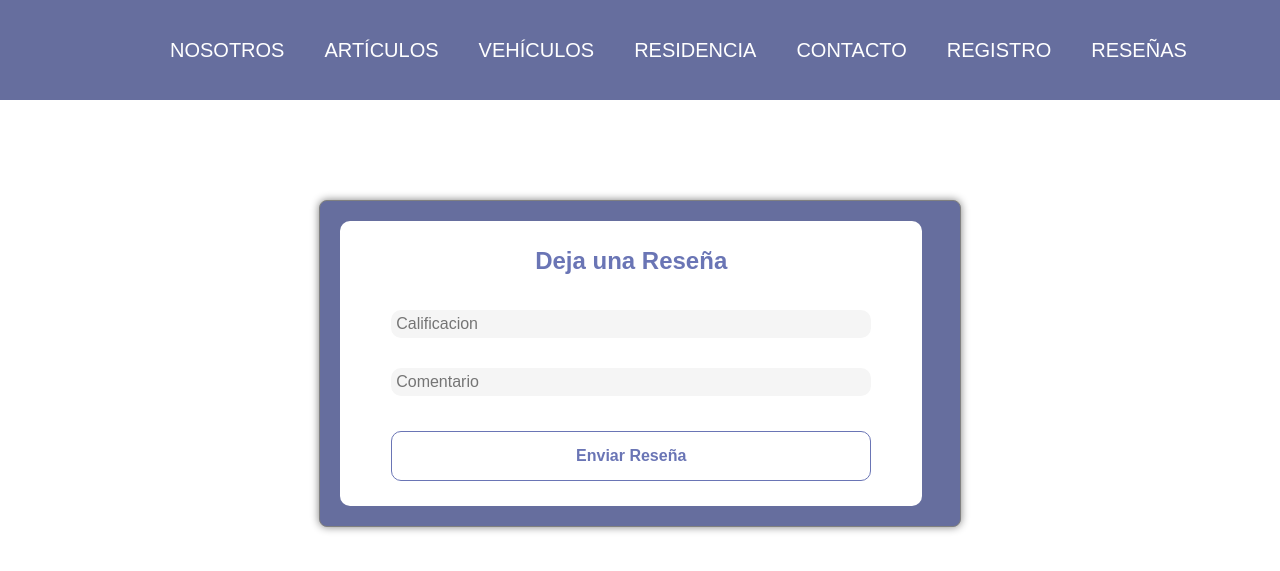
After one commit to Sasafg/Ambiente-Web-Cliente-Servidor, a PHP site: page /php/resenas.php in a window 1280 px wide. The commit adds this page. Shown: the top 571 px of the page. Run offline with PHP 8.4, Linux system fonts and the light colour scheme.

Commit message:
Pagina de reseñas

```diff
--- a/css/style.css
+++ b/css/style.css
@@ -1,5 +1,3 @@
-
-
 body {
   font-family: 'Dancing Script', cursive;
   font-family: 'Montserrat', sans-serif;
@@ -13,20 +11,51 @@ body {
   align-items: center;
 }
 
-.NAV{
-	background: #666e9e;
-    color:white;
+.resenas {
+  background-color: #666e9e;
+  width: 600px;
+  margin: 0px auto;
+  margin-top: 100px;
+  padding: 20px;
+  border: 1px solid gray;
+  color: aliceblue;
+  border-radius: 8px;
+  box-shadow: 0px 0px 8px gray;
 }
 
-.NAV img{
+.caja {
+  display: flex;
+  margin: 5px 0px;
+}
+
+.caja label {
+  flex-basis: 80px;
+}
+
+.caja input{
+  flex: 1;
+  padding: 5px;
+}
+
+.caja input:focus {
+  outline: none;
+  border-bottom: 2px solid rgb(0, 149, 255);
+}
+
+.NAV {
+  background: #666e9e;
+  color: white;
+}
+
+.NAV img {
   position: relative;
-align-content:initial;
+  align-content: initial;
   top: auto;
 
 
 }
 
-a{
+a {
   position: relative;
   color: white;
   text-decoration: none;
@@ -35,7 +64,7 @@ position: relative;
 
 }
 
-ul{
+ul {
   display: flex;
   width: 100%;
   height: 100px;
@@ -60,7 +89,7 @@ li {
 
 li:hover {
   background-size: 100% 100%;
-  color:rgb(255, 255, 255);
+  color: rgb(255, 255, 255);
   animation: spring 300ms ease-out;
   font-weight: bold;
 }
@@ -74,14 +103,17 @@ li:active {
     -webkit-transform-origin: center center;
     -webkit-transform: scale(0.95, 0.95);
   }
+
   40% {
     -webkit-transform-origin: center center;
     -webkit-transform: scale(0.90, 0.90);
   }
+
   75% {
     -webkit-transform-origin: center center;
     -webkit-transform: scale(0.90, 0.90);
   }
+
   100% {
     -webkit-transform-origin: center center;
     -webkit-transform: scale(1, 1);
@@ -90,9 +122,9 @@ li:active {
 
 /***************************** HASTA AQUÍ CSS DE NAV ******************************/
 
-h1{
+h1 {
   font-size: 65px;
-   font-family: Roboto ;
+  font-family: Roboto;
   position: relative;
   text-align: center;
   padding: 20px;
@@ -136,7 +168,7 @@ h1{
   list-style-type: none;
 }
 
-   .container{
+.container {
   position: relative;
   align-items: center;
   margin: 10px;
--- a/include/navbar.php
+++ b/include/navbar.php
@@ -15,7 +15,7 @@
         <li><a href="residencia.php">Residencia</a></li>
         <li><a href="#">Contacto</a></li>
         <li><a href="registro.php">Registro</a></li>
-        <li><a href="#">Reseñas</a></li>
+        <li><a href="resenas.php">Reseñas</a></li>
     </ul>
 
 </div>
--- a/index.php
+++ b/index.php
@@ -28,7 +28,7 @@
             <li><a href="./php/residencia.php">Residencia</a></li>
             <li><a href="#">Contacto</a></li>
             <li><a href="./php/registro.php">Registro</a></li>
-            <li><a href="#">Reseñas</a></li>
+            <li><a href="./php/resenas.php">Reseñas</a></li>
         </ul>
     </div>
 
--- a/js/scriptRegistro.js
+++ b/js/scriptRegistro.js
@@ -35,3 +35,15 @@ function noespacios(username,value) {
     }
 
 }
+
+//Funcion que procesa la entrada de reseñas
+function procesaResena(){
+    var pCalificacion = document.getElementById('calificacion').value;
+    var pComentario = document.getElementById('comentario').value;
+
+    if(pCalificacion >= 1 & pCalificacion<=5){
+        validaContrasena(pCalificacion, pComentario);
+    } else {
+        alert("La calificacion debe ser entre 1 y 5.");
+    }
+}
--- /dev/null
+++ b/php/resenas.php
@@ -0,0 +1,44 @@
+<!DOCTYPE html>
+<html lang="en">
+
+<head>
+    <meta charset="UTF-8">
+    <meta http-equiv="X-UA-Compatible" content="IE=edge">
+    <meta name="viewport" content="width=device-width, initial-scale=1.0">
+    <link rel="preload" href="../css/style.css" as="style">
+    <link rel="stylesheet" href="../css/style.css">
+    <link rel="stylesheet" href="../css/Contacto.css" />
+
+    <title>Reseñas</title>
+</head>
+
+<body>
+
+    <!-- Incluye el navbar ubicado en la carpeta Include -->
+    <?php
+    include_once '../include/navbar.php';
+    ?>
+
+    <div class="resenas">
+
+        <form method="POST">
+            <h2> Deja una Reseña </h2>
+            <!-- Comentario -->
+            <div class="caja">
+                <input type="number" name="calificacion" id="calificacion" required placeholder="Calificacion">
+            </div>
+            <div class="caja">
+                <input type="text" name="comentario" id="comentario" required placeholder="Comentario">
+            </div>
+
+            <button type="submit" href="./php/resenas.php" onclick="procesaResena()">Enviar Reseña</button>
+            <script src="../cookie/Cookie.js"></script>
+            <script src="../js/scriptRegistro.js"></script>
+        </form>
+    </div>
+
+
+
+</body>
+
+</html>
```
Lines whose indentation alone changed are shown as unchanged.
